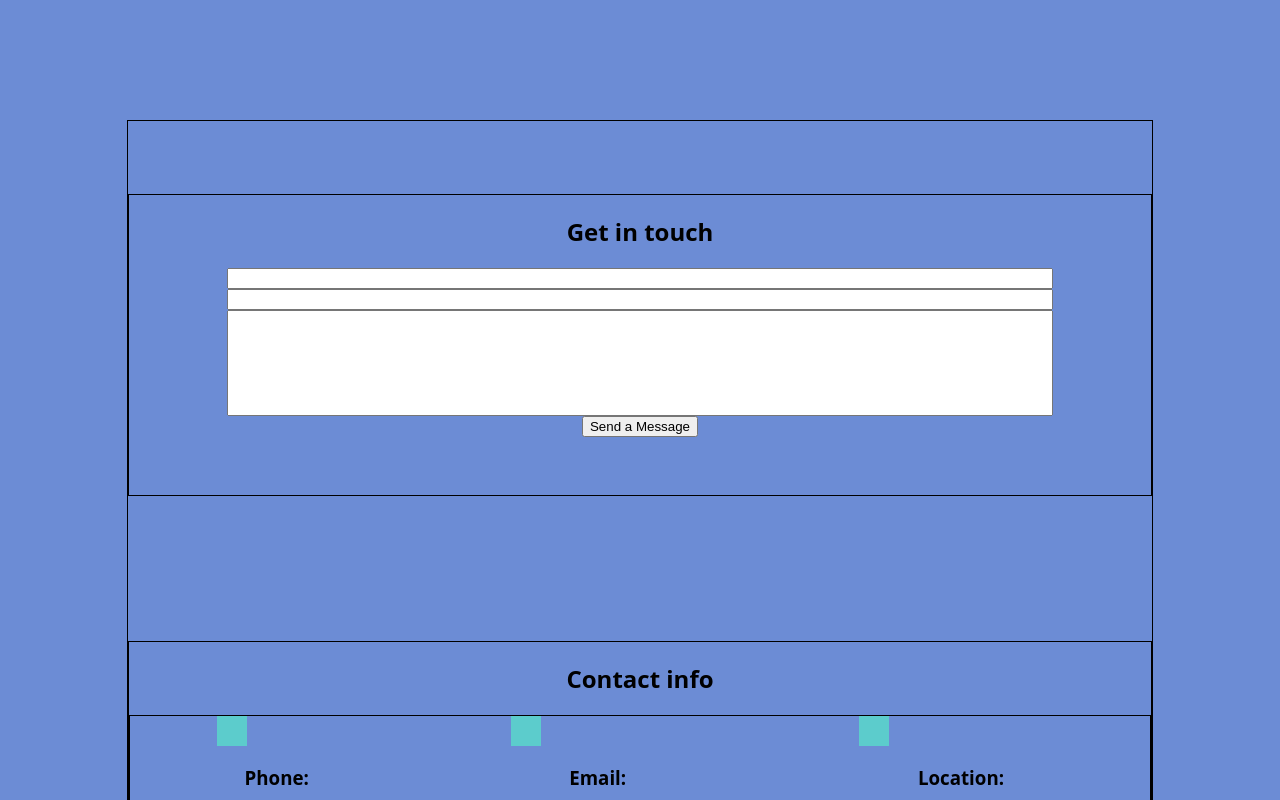
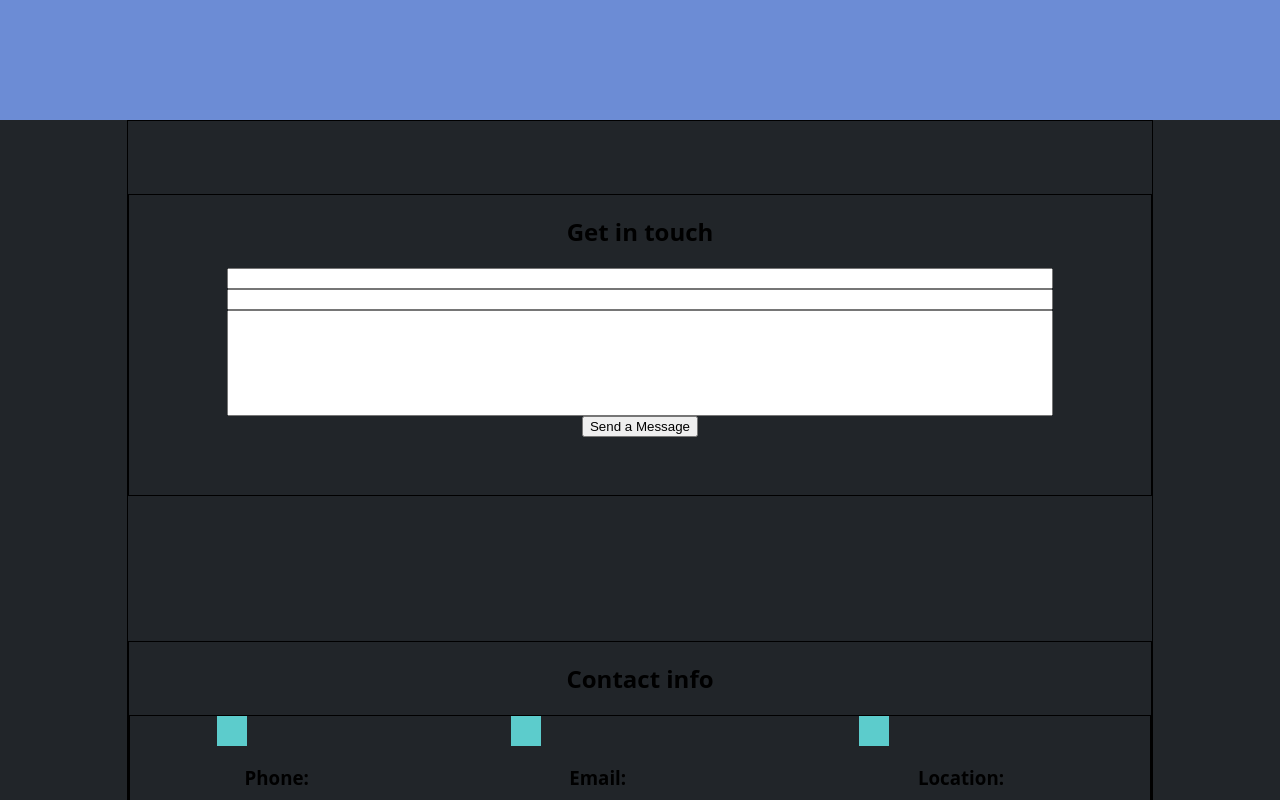
Before and after one commit to Grisha0404/portfolio, a React (Create React App) app: page / in a window 1280 px wide. Shown: the part 3160-3960 px from the top of the page. Built offline with nearby package versions, Linux system fonts and the light colour scheme.

Commit message:
refactor styles

```diff
--- a/src/components/contacts/contacts.module.css
+++ b/src/components/contacts/contacts.module.css
@@ -1,12 +1,14 @@
 .contacts {
     height: 100vh;
-    background-color: #6C8CD5;
+    background-color: #212529;
 }
-.contactBlockContainer{
+
+.contactBlockContainer {
     border: 1px solid black;
     width: 80%;
 }
-.messageBlock{
+
+.messageBlock {
     width: 100%;
     height: 300px;
     border: 1px solid black;
@@ -15,14 +17,24 @@
     flex-direction: column;
 }
 
-.infoBlock{
+.messageBlock input {
+    width: 80%
+}
+
+.messageBlock textarea{
+    height: 100px;
+    width: 80%;
+
+}
+
+.infoBlock {
     border: 1px solid black;
     display: flex;
     flex-wrap: wrap;
     justify-content: space-around;
 }
 
-.contactsBlock{
+.contactsBlock {
     border: 1px solid black;
     width: 100%;
     text-align: center;
```
